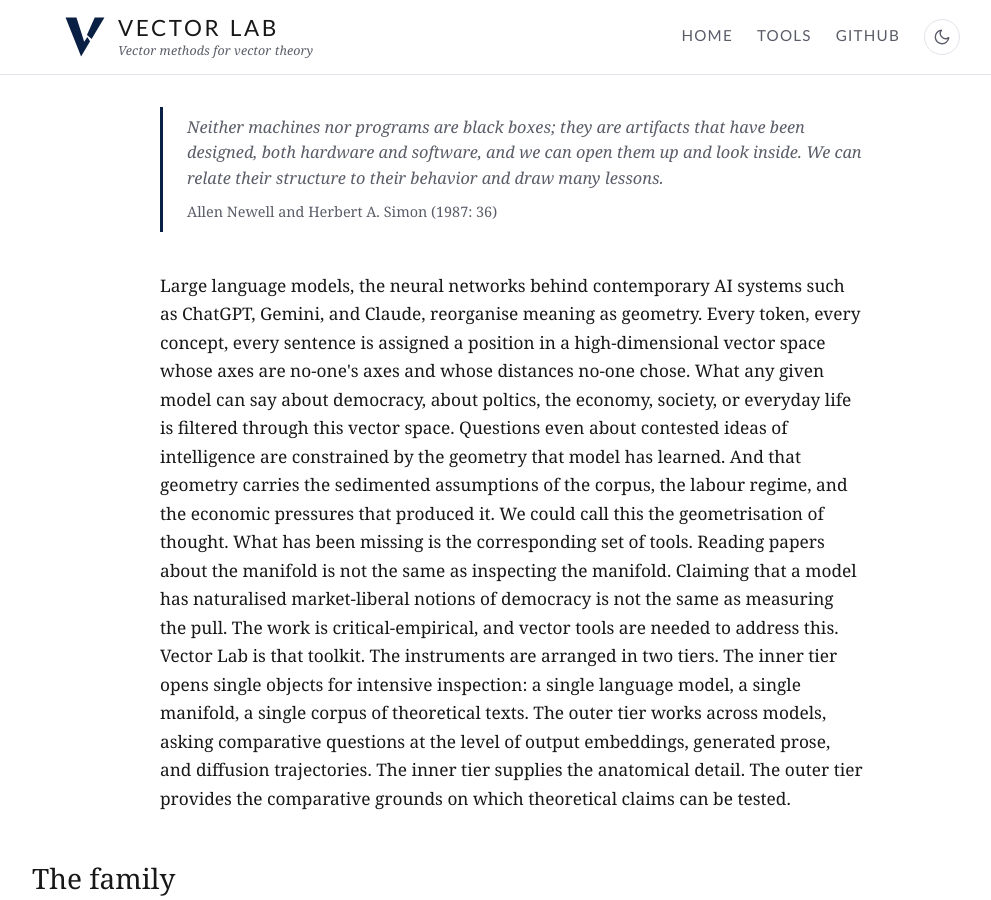
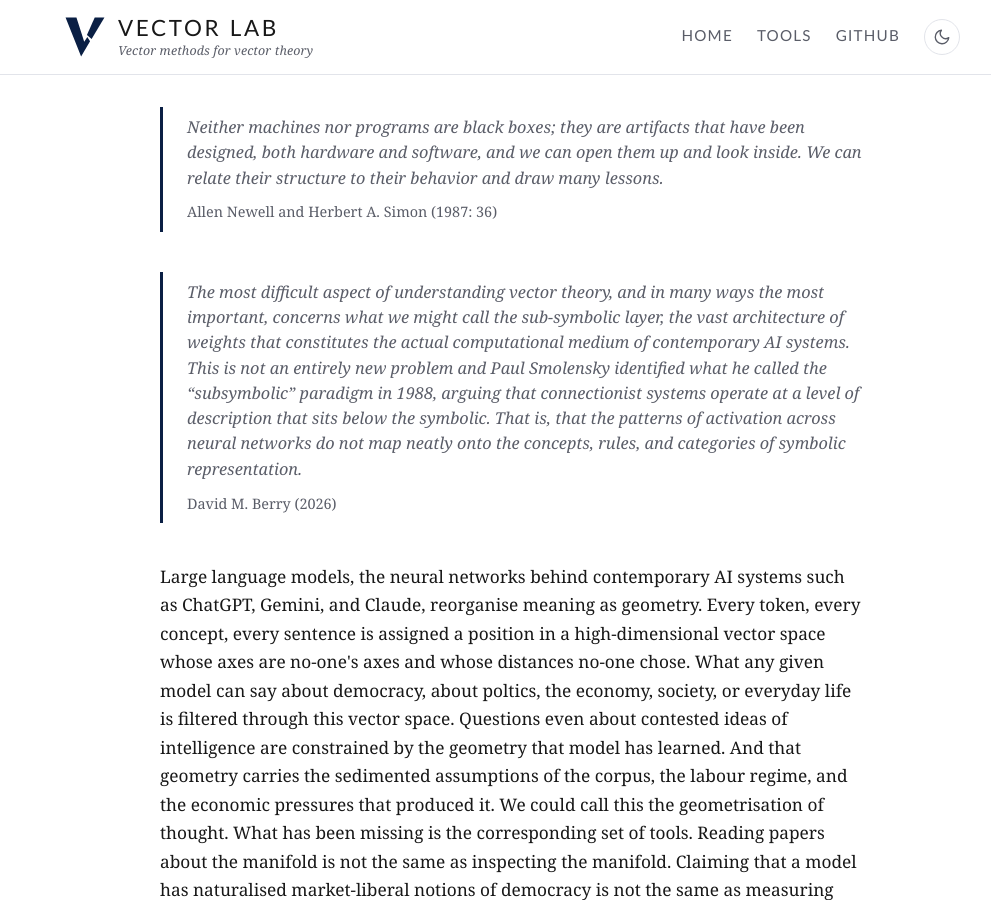
Before and after one commit to vector-lab-tools/vector-lab-tools.github.io, a Jekyll site: the page built from index.md, in a window 1280 px wide and 900 px high. Shown: the whole window, without its empty margins (128-1119 px from the left). Built offline with Jekyll 4.4.1, drawn with Linux system fonts in a browser that asks for light colours.

Commit message:
Add Berry (2026) sub-symbolic layer epigraph

```diff
--- a/index.md
+++ b/index.md
@@ -6,6 +6,11 @@ title: Vector Lab
 <blockquote class="epigraph">
 <p>Neither machines nor programs are black boxes; they are artifacts that have been designed, both hardware and software, and we can open them up and look inside. We can relate their structure to their behavior and draw many lessons.</p>
 <cite>Allen Newell and Herbert A. Simon (1987: 36)</cite>
+</blockquote>
+
+<blockquote class="epigraph">
+<p>The most difficult aspect of understanding vector theory, and in many ways the most important, concerns what we might call the sub-symbolic layer, the vast architecture of weights that constitutes the actual computational medium of contemporary AI systems. This is not an entirely new problem and Paul Smolensky identified what he called the &ldquo;subsymbolic&rdquo; paradigm in 1988, arguing that connectionist systems operate at a level of description that sits below the symbolic. That is, that the patterns of activation across neural networks do not map neatly onto the concepts, rules, and categories of symbolic representation.</p>
+<cite>David M. Berry (2026)</cite>
 </blockquote>
 
 <section class="lede">
```
